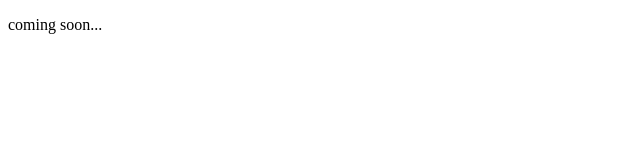
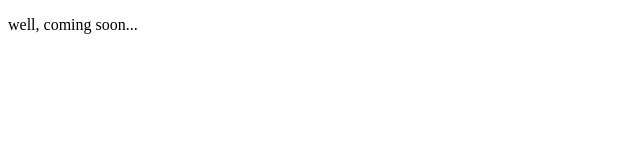
Before and after one commit to netclique-org/netclique-org.github.io, a plain HTML site: page index.html in a window 1280 px wide. Shown: the full height of the page, 0-640 px from the left. Drawn offline with Linux system fonts and the light colour scheme.

Commit message:
Update index.html

```diff
--- a/index.html
+++ b/index.html
@@ -11,6 +11,6 @@
     </head>
 
     <body>
-      <p>coming soon...</p>
+      <p>well, coming soon...</p>
     </body>
 </html>
```
